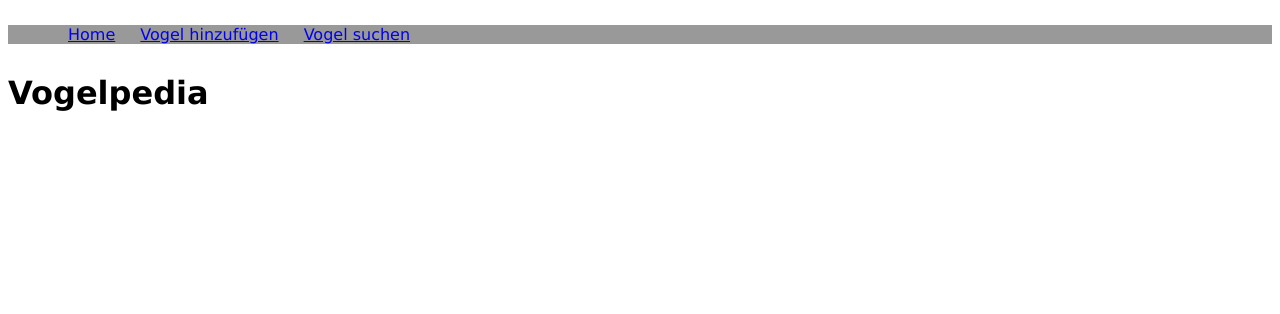
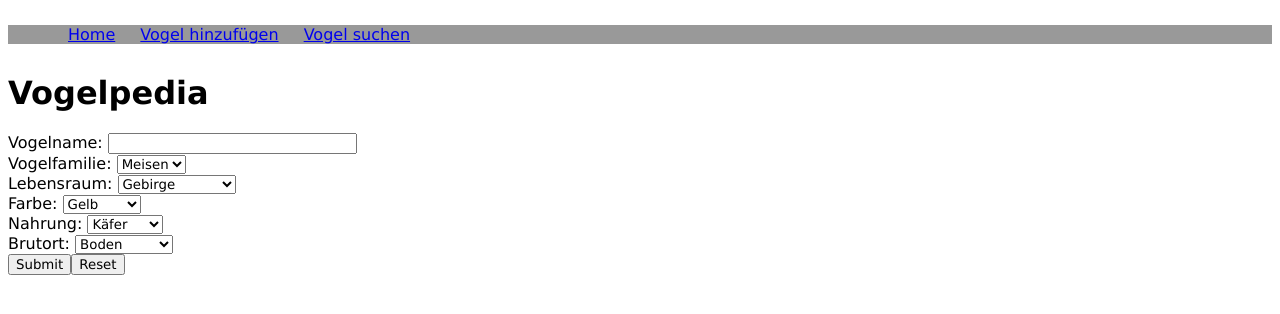
Before and after one commit to DatKater/vogelpedia, a PHP site: page / in a window 1280 px wide. Shown: the top 314 px of the page. Run offline with PHP 8.4, Linux system fonts and the light colour scheme.

Commit message:
+ Probe-Formular

```diff
--- a/index.php
+++ b/index.php
@@ -8,7 +8,6 @@ and open the template in the editor.
     <head>
         <meta charset="UTF-8">
         <title>Vogelpedia - Ein Vogelprojekt!</title>
-
         <link href="/vogelpedia/css/styles.css" rel="stylesheet">
     </head>
     <body>
@@ -22,6 +21,19 @@ and open the template in the editor.
         </nav>
         </header>
         <h1>Vogelpedia</h1>
+        <form action="" method="">
+            <label for="Vogelname">Vogelname: </label><input type="text" name="Vogelname" value="" size="30" maxlength="50"> <br>
+            <label for="familie">Vogelfamilie: </label><select name="familie"><option value="meisen">Meisen</option><option value="finken">Finken</option></select> <br>
+            <label for="gebirge">Lebensraum: </label><select name="lebenraum"><option value="gebirge">Gebirge</option><option value="feuchtgebiete">Feuchtgebiete</option><option value="wald">Wald</option></select> <br>
+            <label for="color">Farbe: </label><select name="color"><option value="gelb">Gelb</option><option value="gruen">Grün</option><option name="schwarz">Schwarz</option></select> <br>
+            <label for="nahrung">Nahrung: </label><select name="nahrung"><option value="Kaefer">Käfer</option><option value="Wuermer">Würmer</option><option value="Bienen">Bienen</option></select> <br>
+            <label for="Brutort">Brutort: </label><select name="Brutort"><option value="Boden">Boden</option><option value="Baumhoehle">Baumhöhle</option><option value="Busch">Busch</option></select><br>
+            <input type="submit"><input type="reset">
+
+
+
+        </form>
+
         <?php
 
         ?>
```
